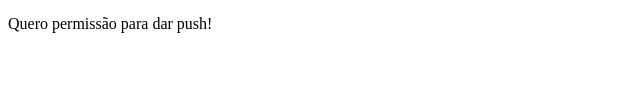
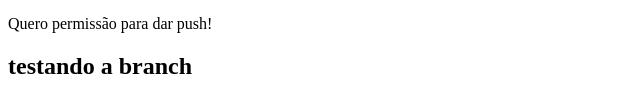
Before and after one commit to vanessafranzotti/teste, a plain HTML site: page index.html in a window 1280 px wide. Shown: the part 352-464 px from the top of the page, without its empty margins (0-640 px from the left). Drawn offline with Linux system fonts and the light colour scheme.

Commit message:
adicionando tag h1

```diff
--- a/index.html
+++ b/index.html
@@ -5,5 +5,7 @@
     <article>
         <h3>Vanessa</h3>
         <p>Quero permissão para dar push!</p>
+
+        <h1>testando a branch</h1>
     </article>
 </div>
```
